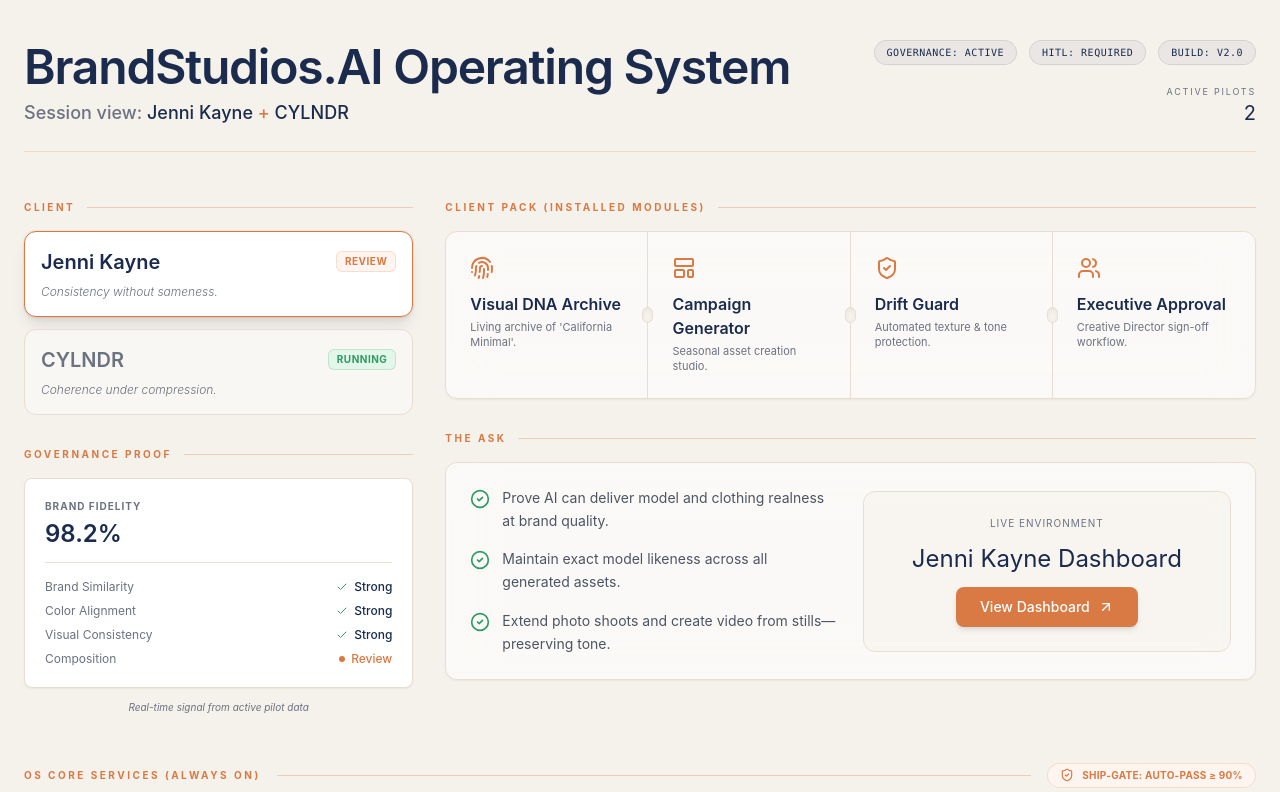
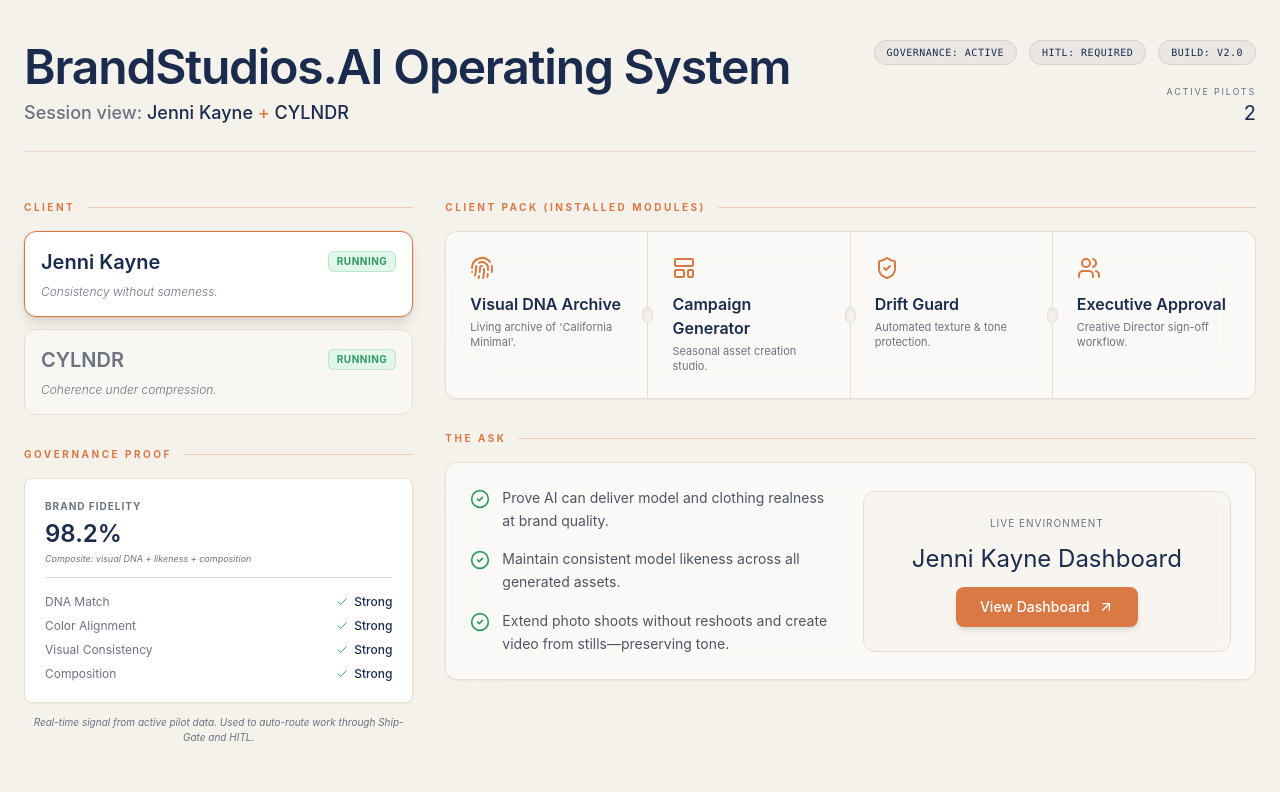
Before and after one commit to timothysepulvado/brandstudiosai_Brand_intil_slide, a Next.js app: page / in a window 1280 px wide. Shown: the top 792 px of the page. Built offline with nearby package versions, Linux system fonts and the light colour scheme.

Commit message:
updates done need to add links and images from pillar deck

```diff
--- a/components/BrandIntelligenceDiagram.jsx
+++ b/components/BrandIntelligenceDiagram.jsx
@@ -30,14 +30,14 @@
   {
     id: "jenni-kayne",
     name: "Jenni Kayne",
-    status: "Review",
+    status: "Running",
     description: "Consistency without sameness.",
     url: "https://jkbrandstudiosai-vis.vercel.app",
     brandFidelity: "98.2%",
     asks: [
       "Prove AI can deliver model and clothing realness at brand quality.",
-      "Maintain exact model likeness across all generated assets.",
-      "Extend photo shoots and create video from stills—preserving tone."
+      "Maintain consistent model likeness across all generated assets.",
+      "Extend photo shoots without reshoots and create video from stills—preserving tone."
     ],
     askLink: "#", // Placeholder link
     // "Client Pack" Modules
@@ -122,14 +122,15 @@
         <div>
           <div className="text-[10px] uppercase tracking-widest text-[#6B7280] font-bold">Brand Fidelity</div>
           <div className="text-2xl font-display font-semibold text-[#1a2b4d] mt-1">{client.brandFidelity}</div>
+          <div className="text-[9px] text-[#6B7280] mt-0.5 italic">Composite: visual DNA + likeness + composition</div>
         </div>
       </div>
       <div className="space-y-2">
         {[
-          { label: "Brand Similarity", status: "Strong" },
+          { label: "DNA Match", status: "Strong" },
           { label: "Color Alignment", status: "Strong" },
           { label: "Visual Consistency", status: "Strong" },
-          { label: "Composition", status: "Review", warn: true },
+          { label: "Composition", status: "Strong" },
         ].map((item) => (
           <div key={item.label} className="flex items-center justify-between text-xs">
             <span className="text-[#6B7280]">{item.label}</span>
@@ -257,7 +258,7 @@
               <ThemeLabel>GOVERNANCE PROOF</ThemeLabel>
               <BrandFidelityCard client={client} />
               <div className="mt-3 text-[10px] text-[#6B7280] text-center italic">
-                Real-time signal from active pilot data
+                Real-time signal from active pilot data. Used to auto-route work through Ship-Gate and HITL.
               </div>
             </div>
           </div>
@@ -353,7 +354,7 @@
             <div className="h-[1px] flex-1 bg-[#D97943]/30" />
             <div className="hidden sm:flex items-center gap-2 px-3 py-1 bg-[#FFF5F0] border border-[#D97943]/20 rounded-full">
               <ShieldCheck className="w-3.5 h-3.5 text-[#D97943]" />
-              <span className="text-[10px] font-bold text-[#D97943] uppercase tracking-wide">Ship-Gate: auto-pass ≥ 90%</span>
+              <span className="text-[10px] font-bold text-[#D97943] uppercase tracking-wide">Ship-Gate (Quality Gate): auto-pass ≥ 90%; else HITL</span>
             </div>
           </div>
 
```
